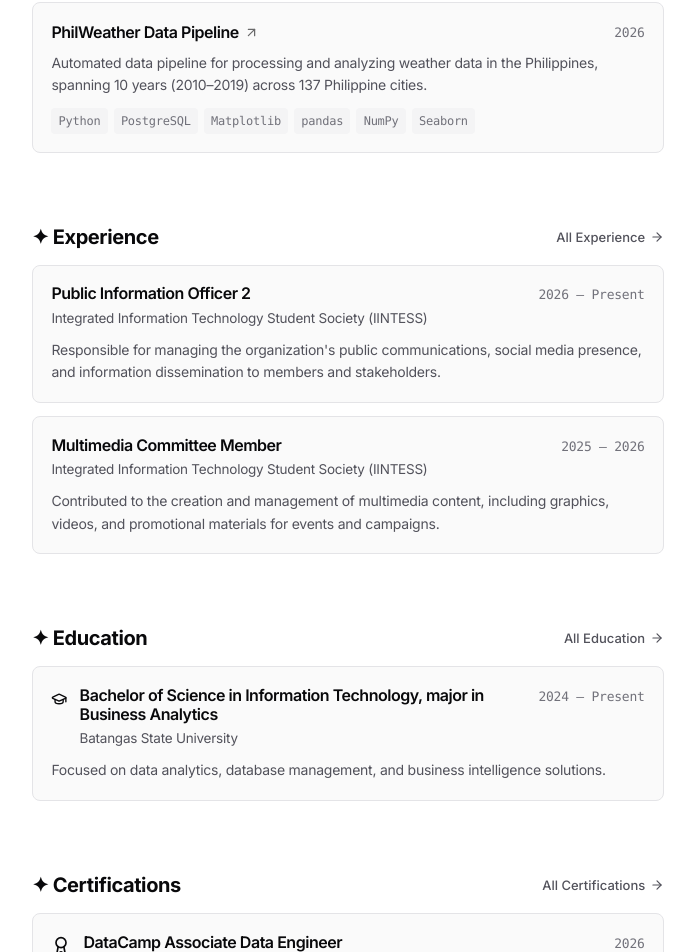
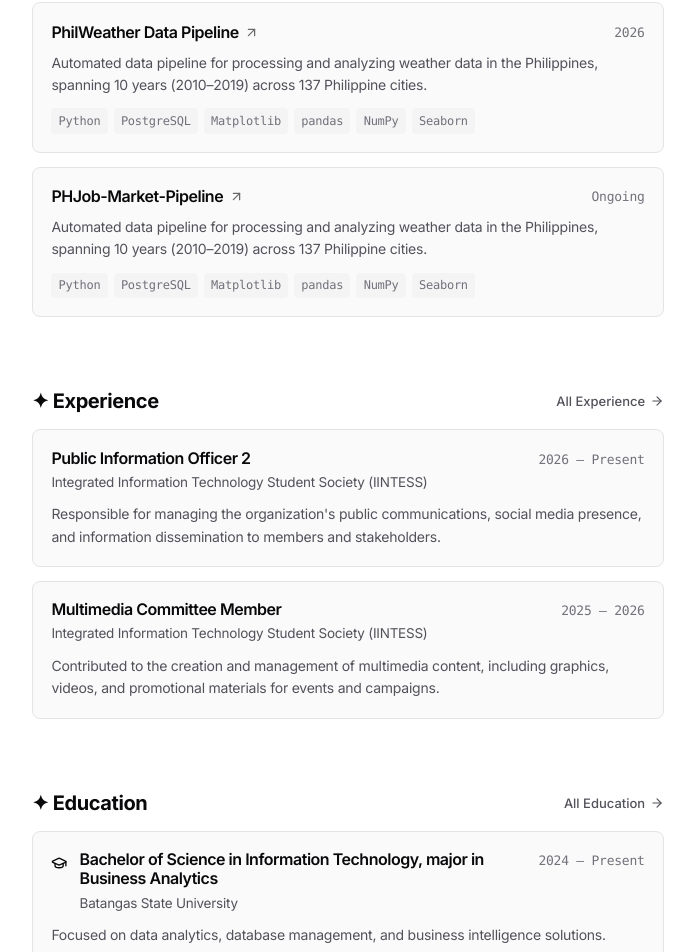
Before and after one commit to cruzatemanuel/portfolio_, a React (Vite) app: page /#/ in a window 1280 px wide. Shown: the part 751-1703 px from the top of the page, without its empty margins (292-987 px from the left). Built offline with nearby package versions, Linux system fonts and the light colour scheme.

Commit message:
feat: add PHJob-Market-Pipeline project to portfolio content

```diff
--- a/src/content/index.ts
+++ b/src/content/index.ts
@@ -107,7 +107,20 @@ export const portfolioContent: PortfolioData = {
       featured: true,
       tags: ['Python', 'PostgreSQL', 'Matplotlib', 'pandas', 'NumPy', 'Seaborn'],
       description: 'Automated data pipeline for processing and analyzing weather data in the Philippines, spanning 10 years (2010–2019) across 137 Philippine cities.',
-    }
+    },
+    {
+      id: 'dev-2',
+      title: 'PHJob-Market-Pipeline',
+      category: 'Dev Project',
+      year: 'Ongoing',
+      imageUrl: 'https://images.unsplash.com/photo-1551288049-bebda4e38f71?auto=format&fit=crop&w=1000&q=80',
+      imageAlt: 'Data flow dashboard screenshot',
+      destinationUrl: 'https://github.com/cruzatemanuel/PHJob-Market-Pipeline',
+      accentColor: '#09090b',
+      featured: true,
+      tags: ['Python', 'PostgreSQL', 'Matplotlib', 'pandas', 'NumPy', 'Seaborn'],
+      description: 'Automated data pipeline for processing and analyzing weather data in the Philippines, spanning 10 years (2010–2019) across 137 Philippine cities.',
+    },
   ],
 };
 
```
